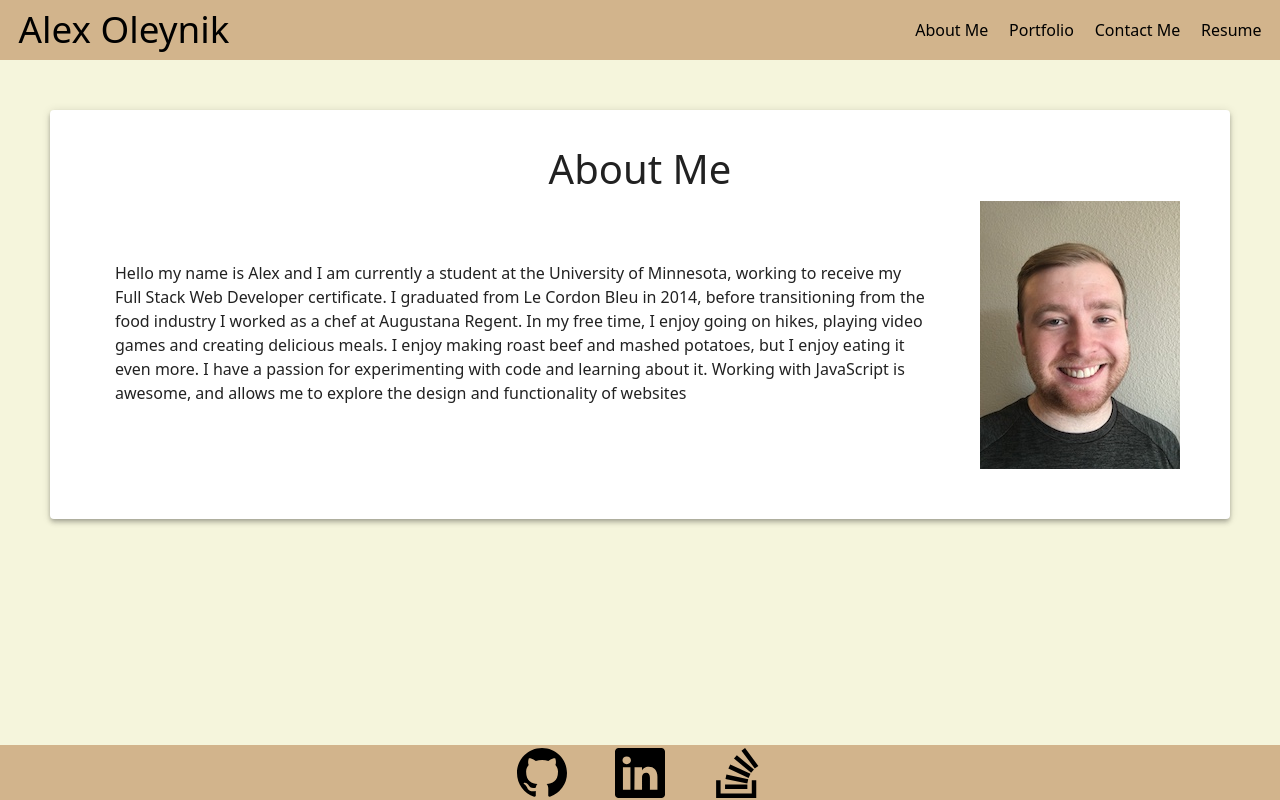
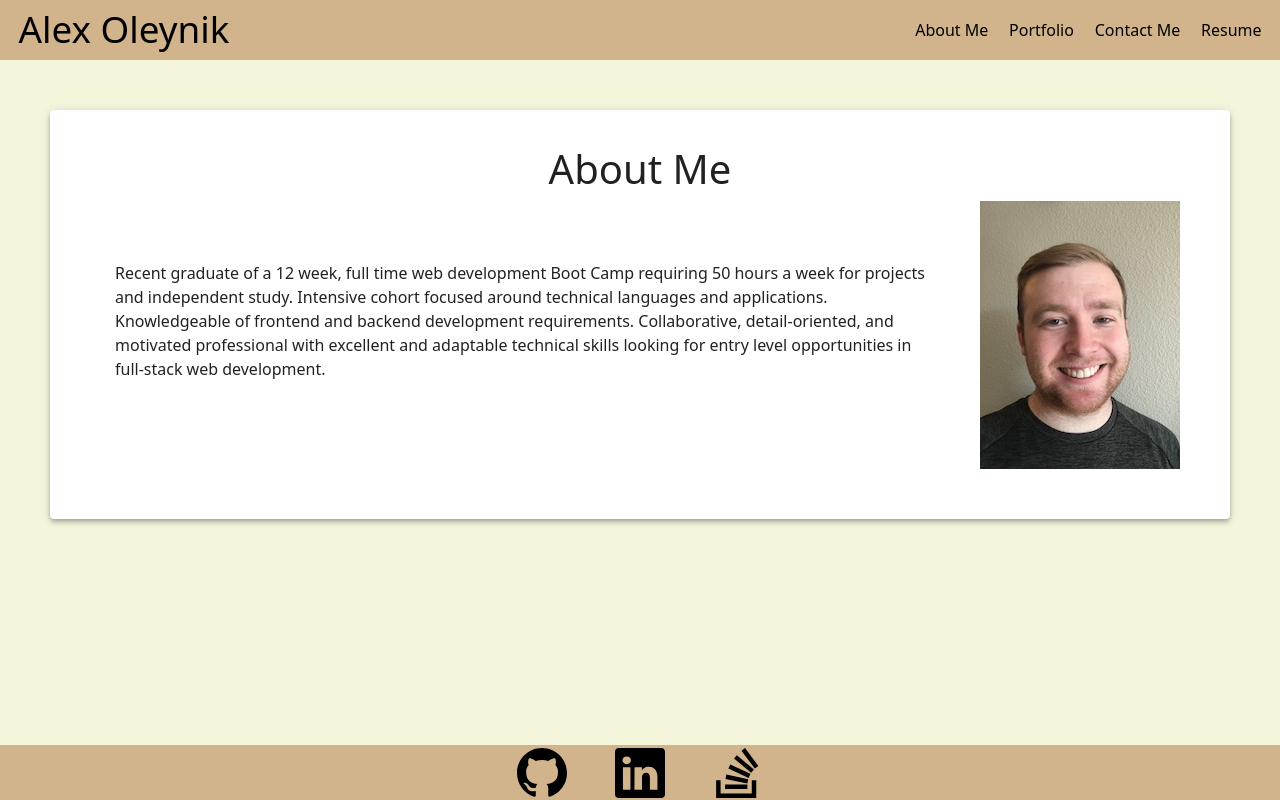
Before and after one commit to AlexO16/alex-oleynik, a React (Create React App) app: page /about in a window 1280 px wide. Built offline with nearby package versions, Linux system fonts and the light colour scheme.

Commit message:
edit about page

```diff
--- a/src/pages/About.jsx
+++ b/src/pages/About.jsx
@@ -6,7 +6,7 @@ const About = () => {
         <Paper elevation={4} style={{ margin: "50px", padding: "15px" }}>
             <h1 className="abtTitle">About Me</h1>
             <div className="bio">
-                <p className="abtBody">Hello my name is Alex and I am currently a student at the University of Minnesota, working to receive my Full Stack Web Developer certificate. I graduated from Le Cordon Bleu in 2014, before transitioning from the food industry I worked as a chef at Augustana Regent. In my free time, I enjoy going on hikes, playing video games and creating delicious meals. I enjoy making roast beef and mashed potatoes, but I enjoy eating it even more. I have a passion for experimenting with code and learning about it. Working with JavaScript is awesome, and allows me to explore the design and functionality of websites</p>
+                <p className="abtBody">Recent graduate of a 12 week, full time web development Boot Camp requiring 50 hours a week for projects and independent study. Intensive cohort focused around technical languages and applications. Knowledgeable of frontend and backend development requirements. Collaborative, detail-oriented, and motivated professional with excellent and adaptable technical skills looking for entry level opportunities in full-stack web development.</p>
                 <div>
                     <img className="profile-pic" src={alex} alt="profile"></img>
                 </div>
```
